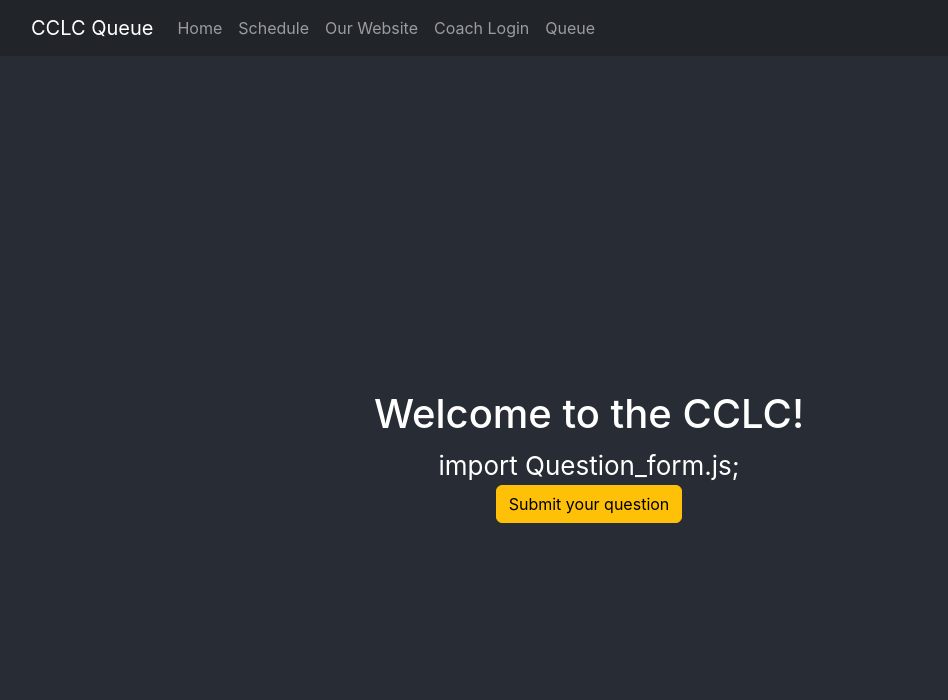
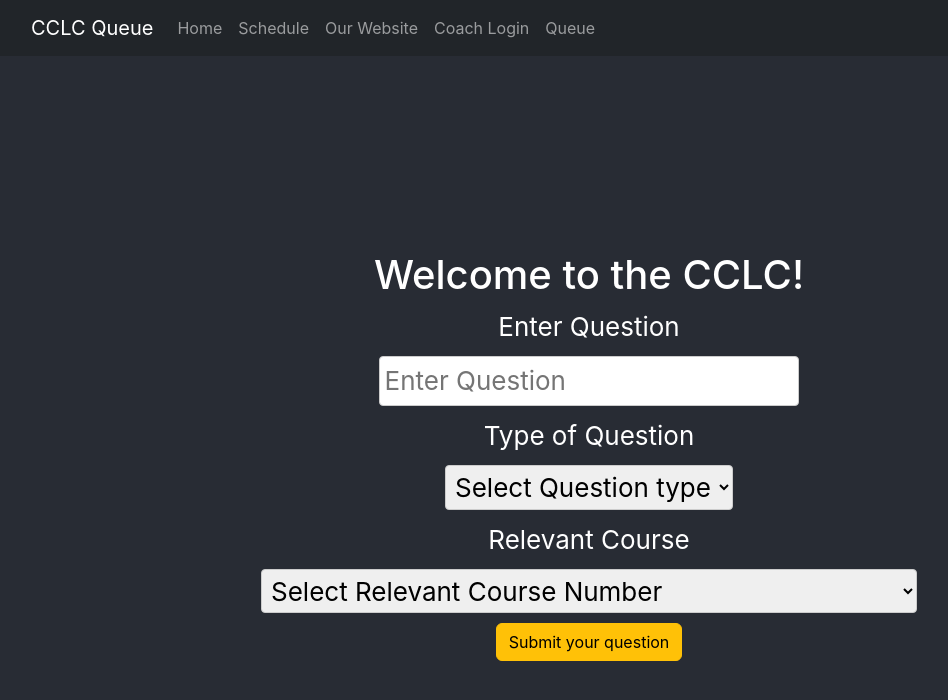
Before and after one commit to timeturtle21/TSP-Project-CCLC-Queue-, a React (Create React App) app: page / in a window 1280 px wide. Shown: the top 700 px of the page, without its empty margins (51-999 px from the left). Built offline with nearby package versions, Linux system fonts and the light colour scheme.

Commit message:
Working question form

```diff
--- a/src/App.js
+++ b/src/App.js
@@ -1,11 +1,11 @@
 import 'bootstrap/dist/css/bootstrap.min.css';
 import './App.css';
-import './Question_form.js';
 import Button from 'react-bootstrap/Button';
 import Container from 'react-bootstrap/Container';
 import Navbar from 'react-bootstrap/Navbar';
 import Nav from 'react-bootstrap/Nav';
 import LoginPage from './components/LoginPage';
+import QuestionForm from './components/QuestionForm';
 import React, { useState } from 'react';
 
 
@@ -19,13 +19,7 @@ function App() {
   const renderPage = (currentPage) => {
     switch (currentPage) {
       case 'home':
-        return (
-          <header className="App-header">
-            <h1>Welcome to the CCLC!</h1>
-            import Question_form.js;
-            <Button variant="warning">Submit your question</Button>
-          </header>
-        );
+        return <QuestionForm />;
       case 'login':
         return <LoginPage />;
       default:
--- a/src/Question_form.js
+++ /dev/null
@@ -1,35 +0,0 @@
-import 'bootstrap/dist/css/bootstrap.min.css';
-import './App.css';
-import React, { useState } from 'react';
-
-<header>
-            <label for="question">Enter Question</label>
-                    <input
-                        type="text"
-                        name="questionText"
-                        id="questionText"
-                        placeholder="Enter Question"
-                        />
-            <label>Type of Question</label>
-                    <select name="select" id="select">
-                        <option value="" disabled selected>
-                            Select Question type
-                        </option>
-                            <option value="1">Programming</option>
-                            <option value="2">Theory</option>
-                    </select>
-            <label>Relevant Course</label>
-                    <select name="select" id="select">
-                        <option value="" disabled selected>
-                            Select Relevant Course Number
-                        </option>
-                            <option value="1">CS 1111 (Introduction to Programming in C/C++)</option>
-                            <option value="2">CS 1121 (Introduction to Programming I)</option>
-                            <option value="3">CS 1122 (Introduction to Programming II)</option>
-                            <option value="4">CS 1131 (Accelerated Introduction to Programming)</option>
-                            <option value="5">CS 1142 (Programming at the HW/SW Interface)</option>
-                            <option value="6">CS 2311 (Discrete Structures)</option>
-                            <option value="7">CS 2321 (Data Structures)</option>
-                            <option value="3">Other</option>
-                    </select>
- </header>
--- /dev/null
+++ b/src/components/QuestionForm.css
@@ -0,0 +1,27 @@
+
+  .App-header {
+    background-color: #282c34;
+    min-height: 100vh;
+    display: flex;
+    flex-direction: column;
+    align-items: center;
+    justify-content: center;
+    font-size: calc(10px + 2vmin);
+    color: white;
+  }
+
+  input {
+    padding: .3rem;
+    border: 1px solid #ccc;
+    border-radius: 4px;
+    margin: 10px;
+    color: black;
+  }
+
+  select {
+    padding: .3rem;
+    border: 1px solid #ccc;
+    border-radius: 4px;
+    margin: 10px;
+    color: black;
+  }
--- /dev/null
+++ b/src/components/QuestionForm.js
@@ -0,0 +1,49 @@
+import 'bootstrap/dist/css/bootstrap.min.css';
+import Button from 'react-bootstrap/Button';
+import React from 'react';
+import './QuestionForm.css';
+
+
+const QuestionForm = () => {
+    return(
+        <div>
+            <header className="App-header">
+                <h1>Welcome to the CCLC!</h1>
+                <label for="question">Enter Question</label>
+                    <input
+                        type="text"
+                        name="questionText"
+                        id="questionText"
+                        placeholder="Enter Question"
+                        />
+                <label>Type of Question</label>
+                    <select name="select" id="select">
+                        <option value="" disabled selected>
+                            Select Question type
+                        </option>
+                            <option value="1">Programming</option>
+                            <option value="2">Theory</option>
+                    </select>
+                <label>Relevant Course</label>
+                    <select name="select" id="select">
+                        <option value="" disabled selected>
+                            Select Relevant Course Number
+                        </option>
+                            <option value="1">CS 1111 (Introduction to Programming in C/C++)</option>
+                            <option value="2">CS 1121 (Introduction to Programming I)</option>
+                            <option value="3">CS 1122 (Introduction to Programming II)</option>
+                            <option value="4">CS 1131 (Accelerated Introduction to Programming)</option>
+                            <option value="5">CS 1142 (Programming at the HW/SW Interface)</option>
+                            <option value="6">CS 2311 (Discrete Structures)</option>
+                            <option value="7">CS 2321 (Data Structures)</option>
+                            <option value="3">Other</option>
+                    </select>
+
+                <Button variant="warning">Submit your question</Button>
+
+            </header>
+        </div>
+    );
+};
+
+export default QuestionForm;
```
